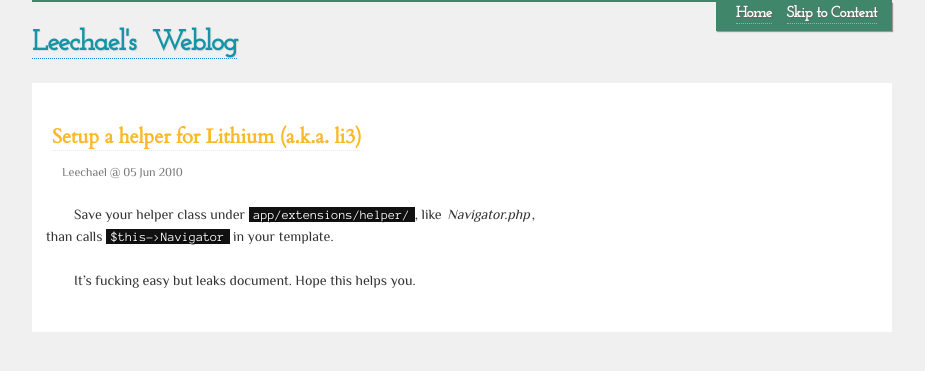
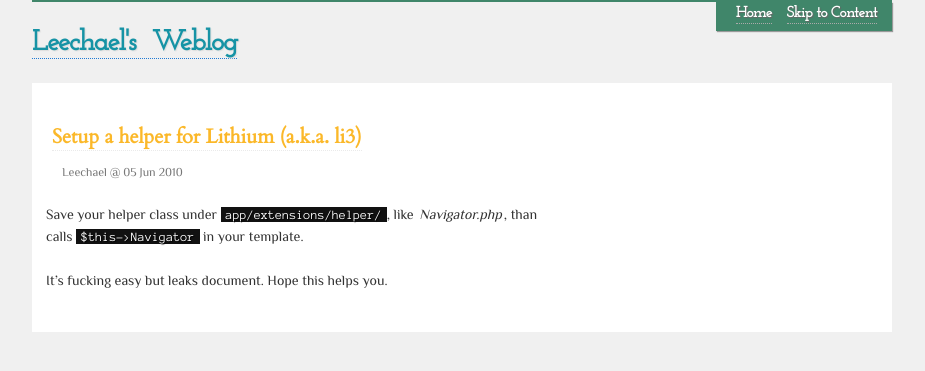
Before and after one commit to Leechael/leechael.github.com, a Jekyll site: the page built from _posts/2010-06-05-setup-a-helper-for-lithium-a-k-a-li3.html, in a window 1280 px wide. Shown: the top 371 px of the page, without its empty margins (178-1103 px from the left). Built offline with Jekyll 4.4.1, drawn with Linux system fonts in a browser that asks for light colours.

Commit message:
Remove text-indent for post body.

```diff
--- a/assets/desktop.css
+++ b/assets/desktop.css
@@ -119,7 +119,6 @@
 }
 
 .post_body p {
-  text-indent: 2em;
   margin-bottom: 1.5em;
 }
 
```
Also changed, not shown: assets/desktop.min.css.
